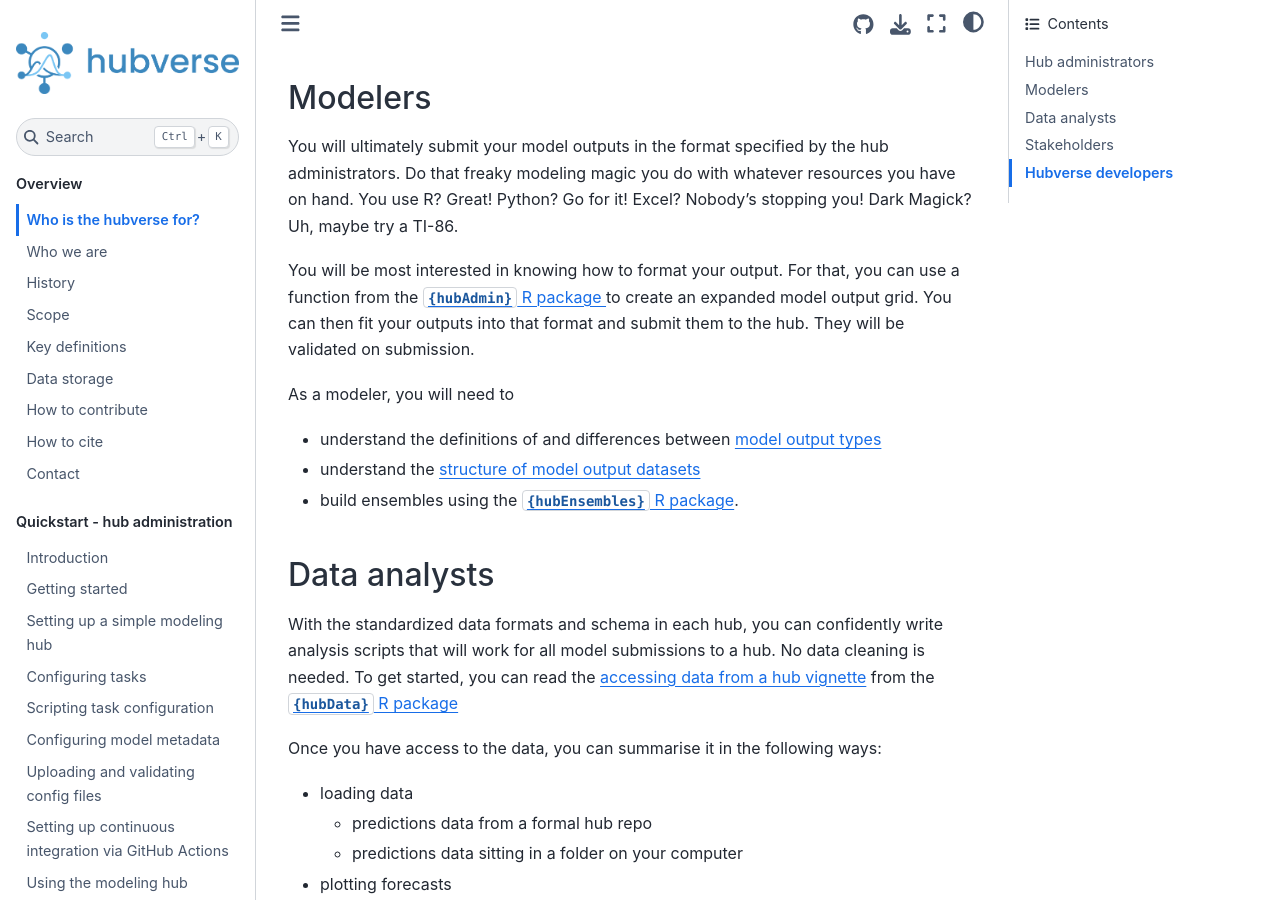
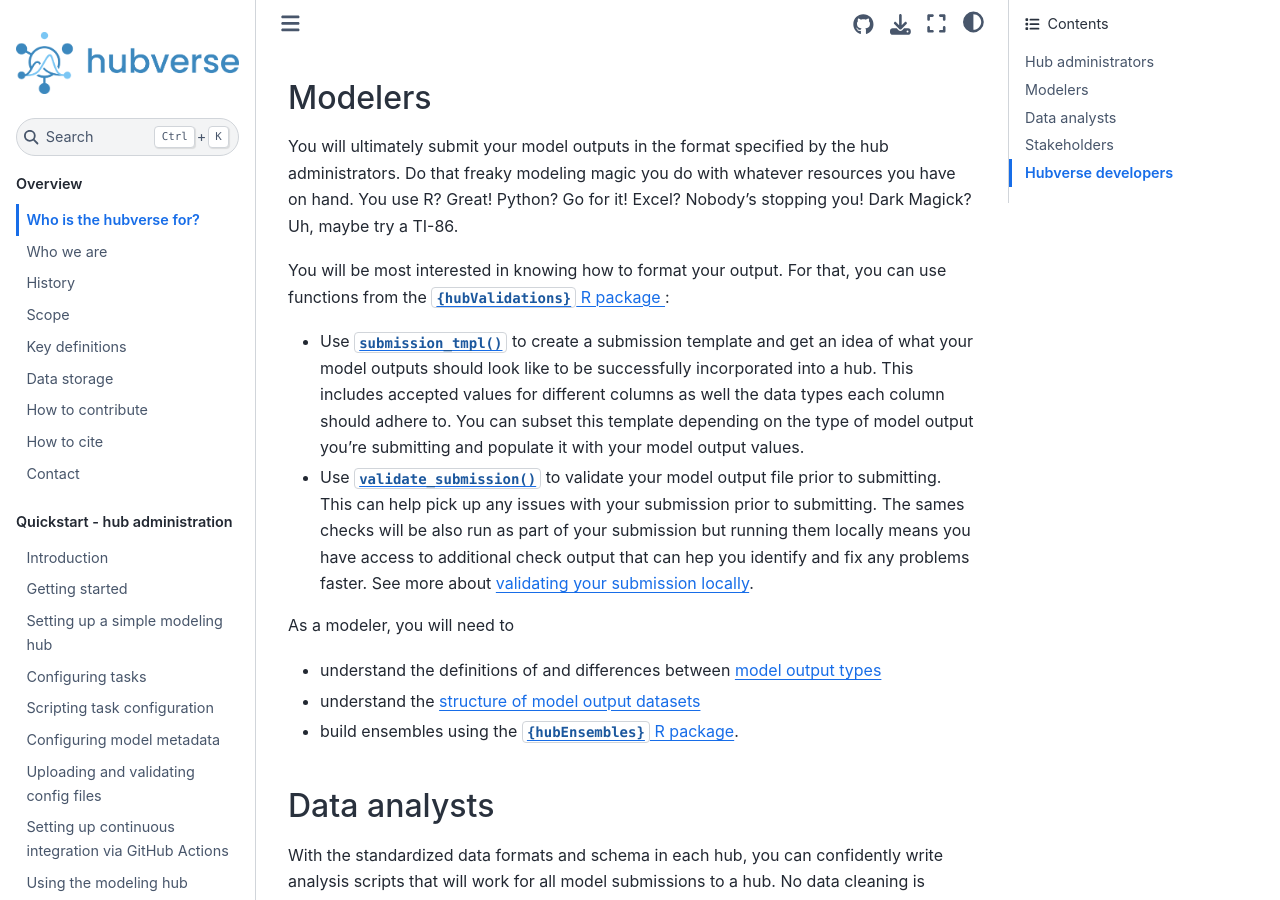
Before and after one commit to hubverse-org/hubDocs, a Sphinx documentation site: the page built from docs/source/overview/who-uses-hubverse.md, in a window 1280 px wide and 900 px high, scrolled down 866 px. Built offline with Sphinx 7.4.7 and the Sphinx Book theme 1.1.4, drawn with Linux system fonts in a browser that asks for light colours; comment, search, counter and statistics services are not loaded.

Commit message:
Updating from PR #196

```diff
--- a/docs/source/overview/who-uses-hubverse.md
+++ b/docs/source/overview/who-uses-hubverse.md
@@ -30,9 +30,10 @@
 You use R? Great! Python? Go for it! Excel? Nobody's stopping you! Dark Magick? Uh, maybe try a TI-86.
 
 You will be most interested in knowing how to format your output.
-For that, you can use a function from the [`{hubAdmin}` R package ](https://hubverse-org.github.io/hubAdmin) to create an expanded model output grid.
-You can then fit your outputs into that format and submit them to the hub.
-They will be validated on submission.
+For that, you can use functions from the [`{hubValidations}` R package ](https://hubverse-org.github.io/hubValidations):
+
+- Use [`submission_tmpl()`](https://hubverse-org.github.io/hubValidations/reference/submission_tmpl.html) to create a submission template and get an idea of what your model outputs should look like to be successfully incorporated into a hub. This includes accepted values for different columns as well the data types each column should adhere to. You can subset this template depending on the type of model output you're submitting and populate it with your model output values.
+- Use  [`validate_submission()`](https://hubverse-org.github.io/hubValidations/reference/validate_submission.html) to validate your model output file prior to submitting. This can help pick up any issues with your submission prior to submitting. The sames checks will be also run as part of your submission but running them locally means you have access to additional check output that can hep you identify and fix any problems faster. See more about [validating your submission locally](https://hubverse-org.github.io/hubValidations/articles/validate-submission.html).
 
 As a modeler, you will need to
 
```
